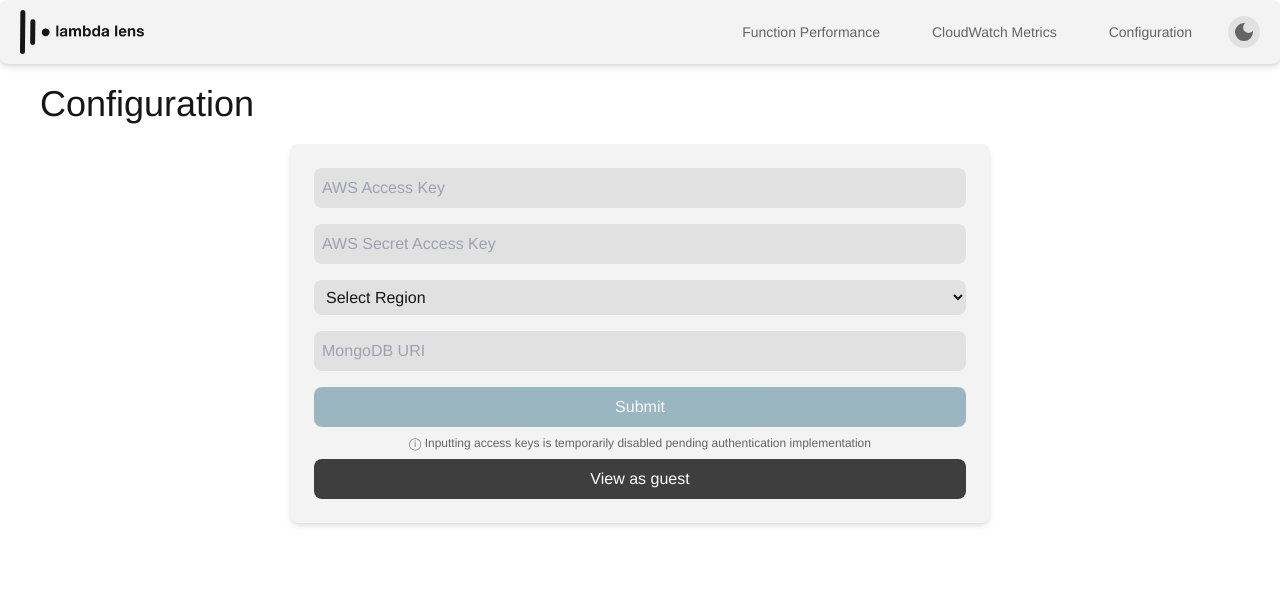
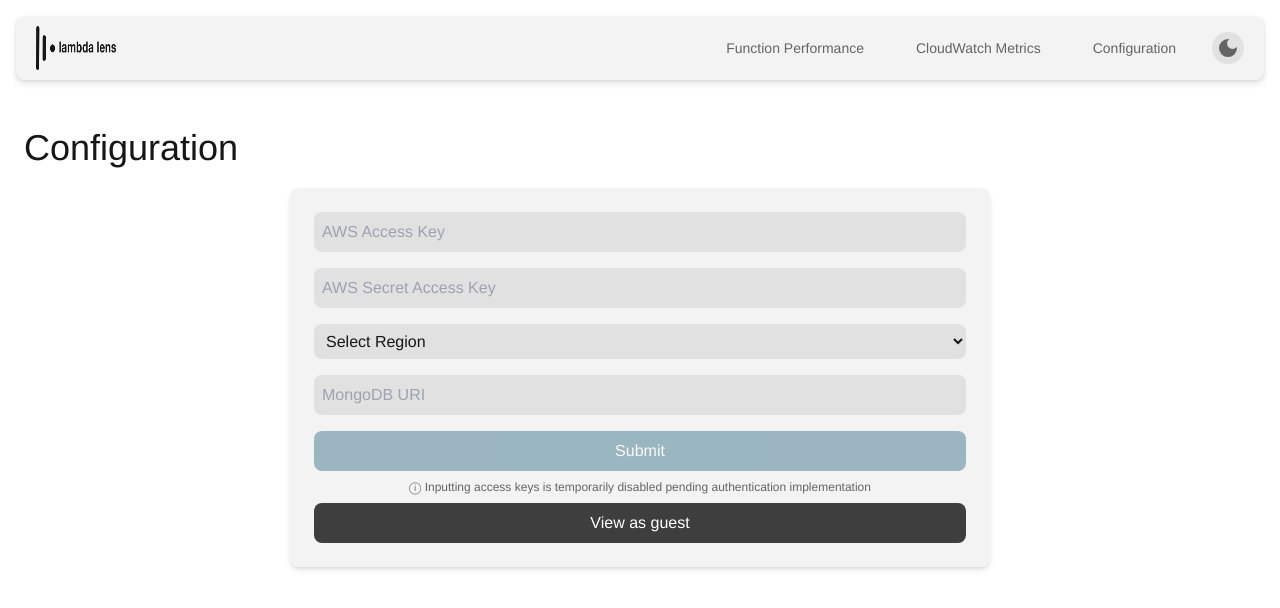
Before and after one commit to oslabs-beta/Lambda-Lens, a React (Vite) app in the folder client/: page / in a window 1280 px wide. Shown: the top 608 px of the page. Built offline with nearby package versions, Linux system fonts and the light colour scheme.

Commit message:
refactor: update pages to use same theme variables instead of hard code colors and implement zindex position for navbar

```diff
--- a/client/src/App/App.tsx
+++ b/client/src/App/App.tsx
@@ -10,7 +10,10 @@ function App() {
   return (
     <Router>
       <div className="min-h-screen bg-light-cont-l dark:bg-dark-cont-l text-light-text-prim dark:text-dark-text-prim">
+        <div className="sticky top-0 p-4 z-10">
           <NavbarComponent />
+        </div>
+        <div className="pt-2">
           <Routes>
             <Route path="/" element={<ConfigPageContainer />} />
             <Route path="/dash" element={<DashboardContainer />} />
@@ -18,6 +21,7 @@ function App() {
             <Route path="/chat" element={<ChatContainer />} />
           </Routes>
         </div>
+      </div>
     </Router>
   );
 }
--- a/client/src/components/Navbar/Navbar.tsx
+++ b/client/src/components/Navbar/Navbar.tsx
@@ -60,12 +60,15 @@ const NavbarComponent: React.FC = () => {
   };
 
   return (
-    <nav className="flex items-center justify-between rounded-lg bg-light-cont-m dark:bg-dark-cont-m relative font-sans shadow-mui-2 px-5 py-2.5 transition-colors">
-      <div className="w-auto md:w-[15%] md:max-w-[80px] lg:w-auto lg:max-w-none">
-        <img src={lambda} alt="Logo" className="h-11 transition-all duration-300 dark:invert dark:brightness-0" />
+    <nav className="flex items-center justify-between rounded-lg bg-light-cont-m dark:bg-dark-cont-m font-sans shadow-mui-2 px-5 py-2.5 transition-colors relative z-10">
+      {/* Fixed-width container for logo */}
+      <div className="w-20 flex-none">
+        <img src={lambda} alt="Logo" className="h-11 w-auto transition-all duration-300 dark:invert dark:brightness-0" />
       </div>
-      <div className="flex items-center gap-5">
-        <ul className="flex gap-5 list-none m-0 p-0">
+
+      {/* Navigation section with flex-grow to take available space */}
+      <div className="flex-grow flex justify-end">
+        <ul className="flex items-center gap-5 list-none m-0 p-0">
           <li>
             <Link to="/dash" className="text-light-text-sec dark:text-dark-text-sec hover:text-light-text-prim dark:hover:text-dark-text-prim px-4 py-2.5 rounded-md transition-colors text-sm font-light no-underline">Function Performance</Link>
           </li>
@@ -76,6 +79,10 @@ const NavbarComponent: React.FC = () => {
             <Link to="/" className="text-light-text-sec dark:text-dark-text-sec hover:text-light-text-prim dark:hover:text-dark-text-prim px-4 py-2.5 rounded-md transition-colors text-sm font-light no-underline">Configuration</Link>
           </li>
         </ul>
+      </div>
+
+      {/* Fixed-width container for theme toggle */}
+      <div className="w-8 flex-none ml-5">
         <button
           id="theme-switch"
           aria-label="theme switch"
--- a/client/src/pages/CloudWatchMetrics/CloudWatchMetrics.tsx
+++ b/client/src/pages/CloudWatchMetrics/CloudWatchMetrics.tsx
@@ -87,9 +87,9 @@ const CloudwatchContainer = () => {
   }, [selectedFunction, functionData, percentileData]);
 
   return (
-    <div className="p-6">
+    <div className="p-6 bg-light-cont-l dark:bg-dark-cont-l transition-colors">
       <div className="flex items-center gap-4 mb-6">
-        <h1 className="text-4xl font-normal text-[#161616] dark:text-white">CloudWatch Metrics</h1>
+        <h1 className="text-4xl font-normal text-light-text-prim dark:text-dark-text-prim">CloudWatch Metrics</h1>
         {error && (
           <div className="text-sm text-[#dc3545] bg-[#f8d7da] dark:bg-[#2f1c1e] border border-[#f5c6cb] dark:border-[#472a2d] rounded-md px-3 py-2">
             {error}
@@ -99,7 +99,7 @@ const CloudwatchContainer = () => {
           <select
             value={selectedFunction}
             onChange={(e) => setSelectedFunction(e.target.value)}
-            className="rounded-lg px-2 py-2 bg-[#e1e1e1] dark:bg-[#363636] text-[#161616] dark:text-white border-0"
+            className="rounded-lg px-2 py-2 bg-light-cont-s dark:bg-dark-cont-s text-light-text-prim dark:text-dark-text-prim border-0"
           >
             {functionData.map((func) => (
               <option key={func.functionName} value={func.functionName}>
@@ -108,25 +108,25 @@ const CloudwatchContainer = () => {
             ))}
           </select>
         ) : (
-          !error && <div className="text-[#161616] dark:text-white">Loading functions...</div>
+          !error && <div className="text-light-text-prim dark:text-dark-text-prim">Loading functions...</div>
         )}
       </div>
       <div className="grid grid-cols-2 gap-5 auto-rows-fr">
         {filteredData && (
           <>
-            <div className="flex-1 bg-[#f3f3f3] dark:bg-[#2a2a2a] border border-[#e1e1e1] dark:border-[#404040] rounded-lg p-4 shadow-sm transition-colors">
+            <div className="flex-1 bg-light-cont-m dark:bg-dark-cont-m border border-light-cont-s dark:border-dark-cont-s rounded-lg p-4 shadow-sm transition-colors">
               <ConcurrExecComponent data={filteredData} />
             </div>
-            <div className="flex-1 bg-[#f3f3f3] dark:bg-[#2a2a2a] border border-[#e1e1e1] dark:border-[#404040] rounded-lg p-4 shadow-sm transition-colors">
+            <div className="flex-1 bg-light-cont-m dark:bg-dark-cont-m border border-light-cont-s dark:border-dark-cont-s rounded-lg p-4 shadow-sm transition-colors">
               <ThrottleComponent data={filteredData} />
             </div>
-            <div className="flex-1 bg-[#f3f3f3] dark:bg-[#2a2a2a] border border-[#e1e1e1] dark:border-[#404040] rounded-lg p-4 shadow-sm transition-colors">
+            <div className="flex-1 bg-light-cont-m dark:bg-dark-cont-m border border-light-cont-s dark:border-dark-cont-s rounded-lg p-4 shadow-sm transition-colors">
               <TotalDurationComponent data={filteredData} />
             </div>
           </>
         )}
         {filteredPercentileData && (
-          <div className="flex-1 bg-[#f3f3f3] dark:bg-[#2a2a2a] border border-[#e1e1e1] dark:border-[#404040] rounded-lg p-4 shadow-sm transition-colors">
+          <div className="flex-1 bg-light-cont-m dark:bg-dark-cont-m border border-light-cont-s dark:border-dark-cont-s rounded-lg p-4 shadow-sm transition-colors">
             <PercentileLatencyComponent data={filteredPercentileData} />
           </div>
         )}
--- a/client/src/pages/Config/Config.tsx
+++ b/client/src/pages/Config/Config.tsx
@@ -57,8 +57,8 @@ function ConfigPageContainer() {
   };
 
   return (
-    <div className="flex flex-col p-5 rounded font-sans">
-      <h2 className="text-4xl font-normal mb-5 pl-5 self-start text-light-text-prim dark:text-dark-text-prim">Configuration</h2>
+    <div className="p-6 bg-light-cont-l dark:bg-dark-cont-l transition-colors">
+      <h2 className="text-4xl font-normal mb-5 text-light-text-prim dark:text-dark-text-prim">Configuration</h2>
       <div className="flex flex-col items-center">
         <ConfigForm onSave={handleSaveConfig} onDatabase={handleSaveDatabase} />
       </div>
--- a/client/src/pages/FunctionPerformance/FunctionPerformance.tsx
+++ b/client/src/pages/FunctionPerformance/FunctionPerformance.tsx
@@ -39,12 +39,12 @@ const DashboardContainer = () => {
     .slice(0, 5);
 
   return (
-    <div className="p-6 bg-[#ffffff] dark:bg-[#1e1e1e] transition-colors">
+    <div className="p-6 bg-light-cont-l dark:bg-dark-cont-l transition-colors">
       <div className="flex justify-between items-center mb-6">
-        <h1 className="text-2xl font-bold text-[#161616] dark:text-white">Function Performance</h1>
+        <h1 className="text-2xl font-bold text-light-text-prim dark:text-dark-text-prim">Function Performance</h1>
         <button
-          className={`flex items-center justify-center w-10 h-10 rounded-lg bg-[#f3f3f3] dark:bg-[#363636] hover:bg-[#e1e1e1] dark:hover:bg-[#404040] text-[#161616] dark:text-[#a2a2a2] focus:outline-none focus:ring-2 focus:ring-[#447A90] dark:focus:ring-[#62ACCC] shadow-sm transition-all ${
-            isClicked ? "bg-[#447A90] dark:bg-[#447A90] hover:bg-[#447A90] dark:hover:bg-[#447A90] text-white dark:text-white transform scale-95" : ""
+          className={`flex items-center justify-center w-10 h-10 rounded-lg bg-light-cont-s dark:bg-dark-cont-s hover:bg-light-cont-m dark:hover:bg-dark-cont-m text-light-text-prim dark:text-dark-text-sec focus:outline-none focus:ring-2 focus:ring-element-s dark:focus:ring-element-h shadow-sm transition-all ${
+            isClicked ? "bg-element-s dark:bg-element-s hover:bg-element-s dark:hover:bg-element-s text-white dark:text-white transform scale-95" : ""
           }`}
           onClick={handleRefresh}
           aria-label="Refresh data"
@@ -53,16 +53,16 @@ const DashboardContainer = () => {
         </button>
       </div>
       <div className="grid grid-cols-2 gap-5 auto-rows-fr">
-        <div className="flex-1 bg-[#f3f3f3] dark:bg-[#2a2a2a] border border-[#e1e1e1] dark:border-[#404040] rounded-lg p-4 shadow-sm transition-colors">
+        <div className="flex-1 bg-light-cont-m dark:bg-dark-cont-m border border-light-cont-s dark:border-dark-cont-s rounded-lg p-4 shadow-sm transition-colors">
           <AvgBilledDurGraph data={sortedData} />
         </div>
-        <div className="flex-1 bg-[#f3f3f3] dark:bg-[#2a2a2a] border border-[#e1e1e1] dark:border-[#404040] rounded-lg p-4 shadow-sm transition-colors">
+        <div className="flex-1 bg-light-cont-m dark:bg-dark-cont-m border border-light-cont-s dark:border-dark-cont-s rounded-lg p-4 shadow-sm transition-colors">
           <ColdStartsMetricsContainer data={sortedData} />
         </div>
-        <div className="flex-1 bg-[#f3f3f3] dark:bg-[#2a2a2a] border border-[#e1e1e1] dark:border-[#404040] rounded-lg p-4 shadow-sm transition-colors">
+        <div className="flex-1 bg-light-cont-m dark:bg-dark-cont-m border border-light-cont-s dark:border-dark-cont-s rounded-lg p-4 shadow-sm transition-colors">
           <ColdStartsGraphComponent data={sortedData} />
         </div>
-        <div className="flex-1 bg-[#f3f3f3] dark:bg-[#2a2a2a] border border-[#e1e1e1] dark:border-[#404040] rounded-lg p-4 shadow-sm transition-colors">
+        <div className="flex-1 bg-light-cont-m dark:bg-dark-cont-m border border-light-cont-s dark:border-dark-cont-s rounded-lg p-4 shadow-sm transition-colors">
           <ChatContainer />
         </div>
       </div>
```
Lines whose indentation alone changed are shown as unchanged.
